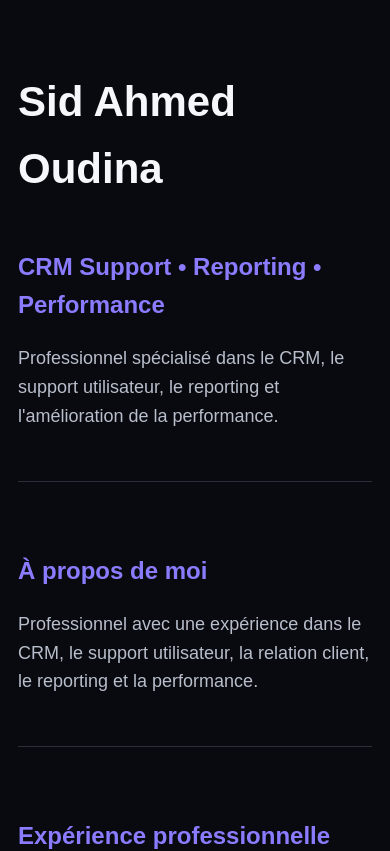
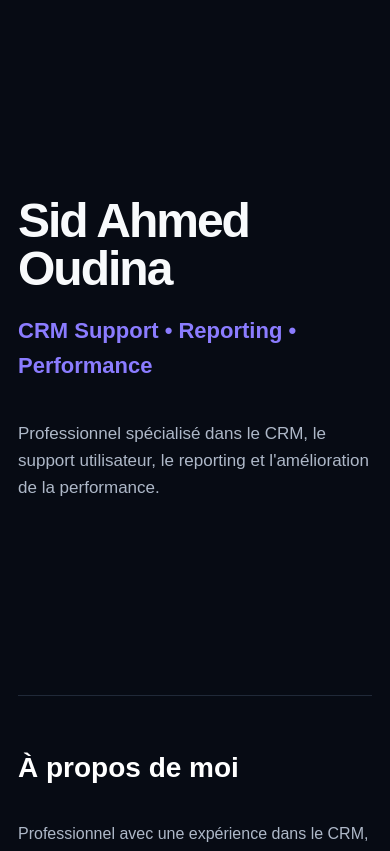
Before and after one commit to sidahmedoudina-netizen/sid-ahmed-portfolio, a Next.js app: page / in a window 390 px wide. Shown: the top 851 px of the page. Built offline with nearby package versions, Linux system fonts and the light colour scheme.

Commit message:
Refactor global styles in globals.css
Updated styles for body, header, and sections. Adjusted font sizes and colors for better readability.

```diff
--- a/app/globals.css
+++ b/app/globals.css
@@ -8,49 +8,108 @@ html {
 
 body {
   margin: 0;
-  background: #080a0f;
-  color: #f5f7fb;
+  background: #070b14;
+  color: #f8fafc;
   font-family: Arial, Helvetica, sans-serif;
   line-height: 1.6;
 }
 
 main {
-  max-width: 1100px;
+  max-width: 1150px;
   margin: auto;
-  padding: 60px 24px;
+  padding: 30px 24px 80px;
 }
 
-h1 {
-  font-size: 64px;
-  margin-bottom: 10px;
+header {
+  min-height: 70vh;
+  display: flex;
+  flex-direction: column;
+  justify-content: center;
+  padding: 60px 0;
 }
 
-h2 {
-  margin-top: 45px;
+header h1 {
+  font-size: clamp(48px, 8vw, 88px);
+  line-height: 1;
+  margin: 0 0 20px;
+  letter-spacing: -3px;
+}
+
+header h2 {
+  margin: 0 0 20px;
+  color: #8b7cff;
+  font-size: clamp(22px, 4vw, 34px);
+}
+
+header p {
+  max-width: 700px;
+  font-size: 20px;
+  color: #aeb8c8;
+}
+
+section {
+  border-top: 1px solid #202938;
+  padding: 70px 0;
+}
+
+section h2 {
+  font-size: 34px;
+  margin: 0 0 30px;
+  color: #ffffff;
+}
+
+section h3 {
+  font-size: 24px;
+  margin: 30px 0 5px;
   color: #8b7cff;
 }
 
-h3 {
-  margin-top: 25px;
+p {
+  color: #aeb8c8;
+  font-size: 18px;
+  max-width: 800px;
 }
 
-p {
-  color: #b8becb;
-  font-size: 18px;
-}
-
-section {
-  border-top: 1px solid #292e39;
-  padding-top: 25px;
-  margin-top: 50px;
+section p {
+  margin-top: 8px;
 }
 
 @media (max-width: 600px) {
-  h1 {
-    font-size: 42px;
+  main {
+    padding: 20px 18px 60px;
   }
 
-  main {
-    padding: 40px 18px;
+  header {
+    min-height: 80vh;
+    padding: 40px 0;
+  }
+
+  header h1 {
+    font-size: 48px;
+    letter-spacing: -2px;
+  }
+
+  header h2 {
+    font-size: 22px;
+  }
+
+  header p {
+    font-size: 17px;
+  }
+
+  section {
+    padding: 50px 0;
+  }
+
+  section h2 {
+    font-size: 28px;
+  }
+
+  section h3 {
+    font-size: 21px;
+  }
+
+  p {
+    font-size: 16px;
   }
 }
```
